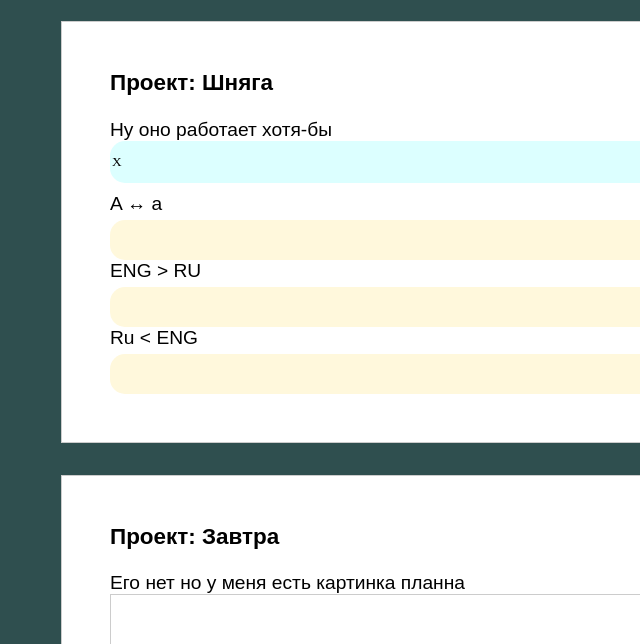
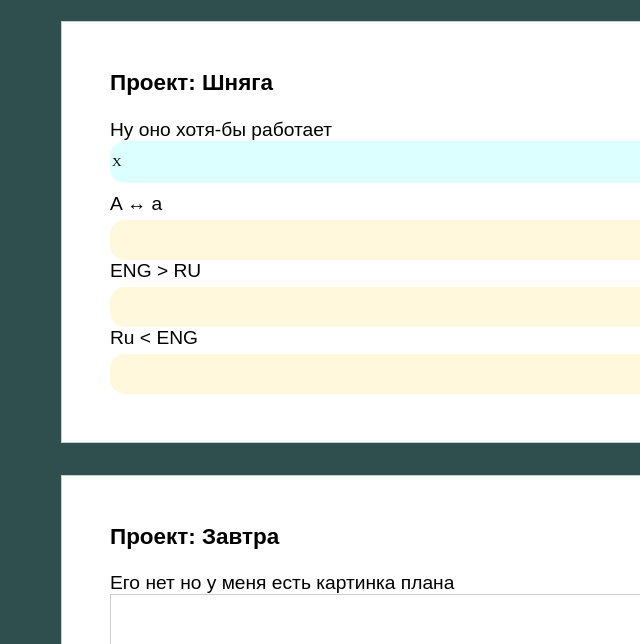
Before and after one commit to Makishima-K/Agaa, a plain HTML site: page index.html in a window 1280 px wide. Shown: the part 443-1087 px from the top of the page, 99-739 px from the left. Drawn offline with Linux system fonts and the light colour scheme.

Commit message:
Update index.html

```diff
--- a/index.html
+++ b/index.html
@@ -35,7 +35,7 @@
         <div class="project">
 
             <h3>Проект: Шняга</h3>
-            <p>Ну оно работает хотя-бы</p>
+            <p>Ну оно хотя-бы работает</p>
 
 
 
@@ -51,7 +51,7 @@
         </div>
         <div class="project">
             <h3>Проект: Завтра</h3>
-            <p>Его нет но у меня есть картинка планна</p>
+            <p>Его нет но у меня есть картинка плана</p>
             <div class="img">
             <img src="OrNOT.png" alt="AGA"></div>
         </div>
@@ -64,7 +64,7 @@
     </section>
     <section id="contact">
         <h2>Контакты</h2>
-        <p>Ваши контактные данные: email maksgta55@gmail.com, телефон +37122150208 и другие способы связи: хз можете спамить в инсте но я не увижу .</p>
+        <p>Ваши контактные данные: email: maksgta55@gmail.com, телефон:+37122150208 и другие способы связи: хз можете спамить в инсте но я не увижу .</p>
     </section>
     <footer>
         <p>© 2023 Makishimka.jungDif.ua</p>
```
